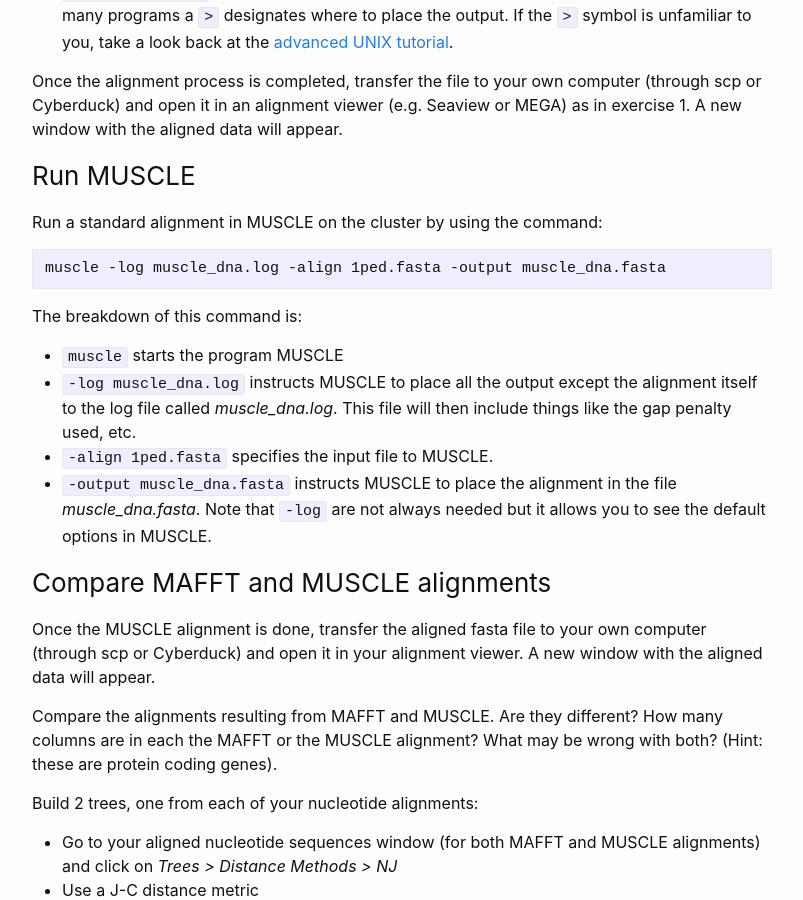
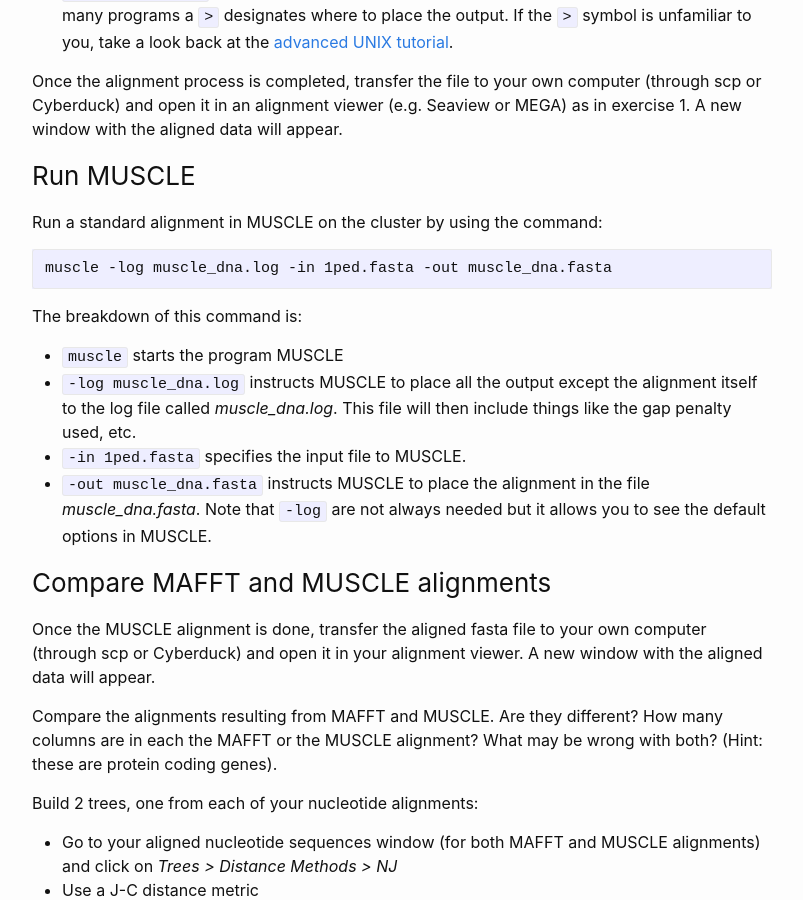
Before and after one commit to molevolworkshop/molevolworkshop.github.io, a Jekyll site: the page built from software/alignment-lab.md, in a window 1280 px wide and 900 px high, scrolled down 2894 px. Shown: the whole window, without its empty margins (238-1041 px from the left). Built offline with Jekyll 4.4.1, drawn with Linux system fonts in a browser that asks for light colours.

Commit message:
edited muscle command

```diff
--- a/software/alignment-lab.md
+++ b/software/alignment-lab.md
@@ -138,7 +138,7 @@
 
 Run a standard alignment in MUSCLE on the cluster by using the command:
 ~~~~~~
-muscle -log muscle_dna.log -align 1ped.fasta -output muscle_dna.fasta
+muscle -log muscle_dna.log -in 1ped.fasta -out muscle_dna.fasta
 ~~~~~~
 The breakdown of this command is:
 * `muscle` starts the program MUSCLE
@@ -146,8 +146,8 @@
 output except the alignment itself to the log file called
 *muscle_dna.log*. This file will then include things like the gap penalty
 used, etc.
-* `-align 1ped.fasta` specifies the input file to MUSCLE.
-* `-output muscle_dna.fasta` instructs MUSCLE to place the alignment
+* `-in 1ped.fasta` specifies the input file to MUSCLE.
+* `-out muscle_dna.fasta` instructs MUSCLE to place the alignment
 in the file *muscle_dna.fasta*. Note that `-log` are not always
 needed but it allows you to see the default options in MUSCLE.
 
```
